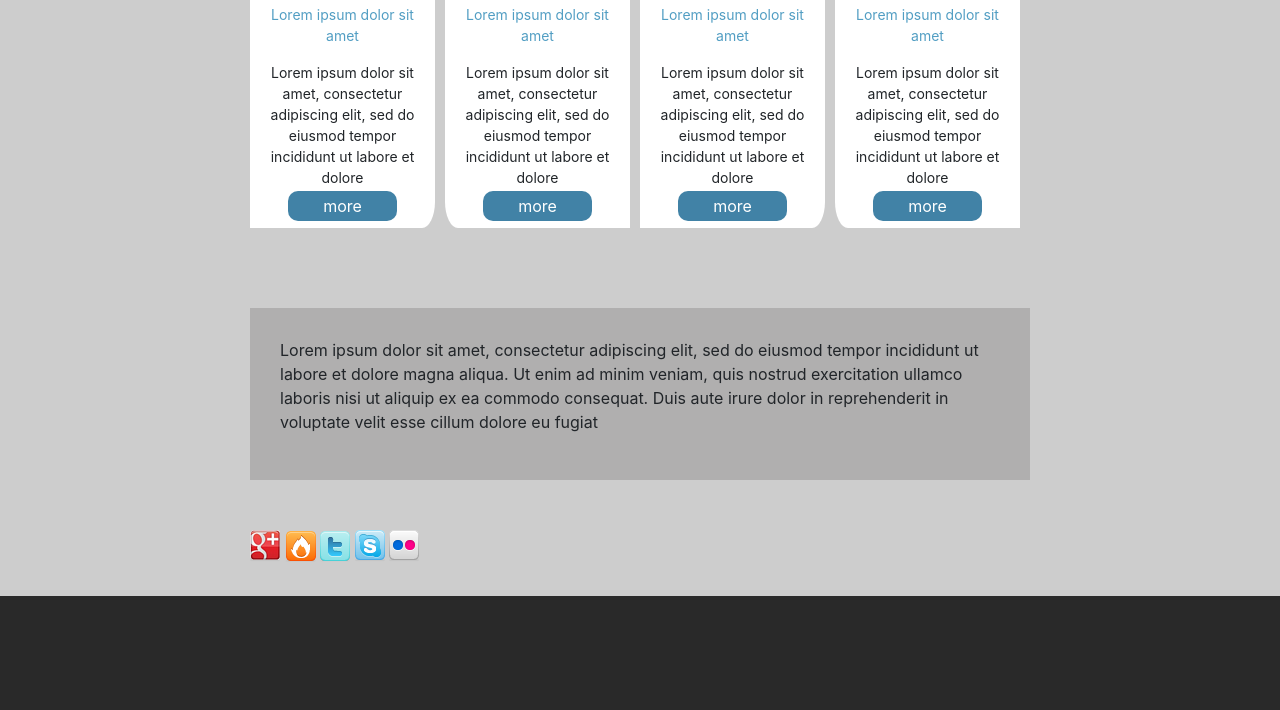
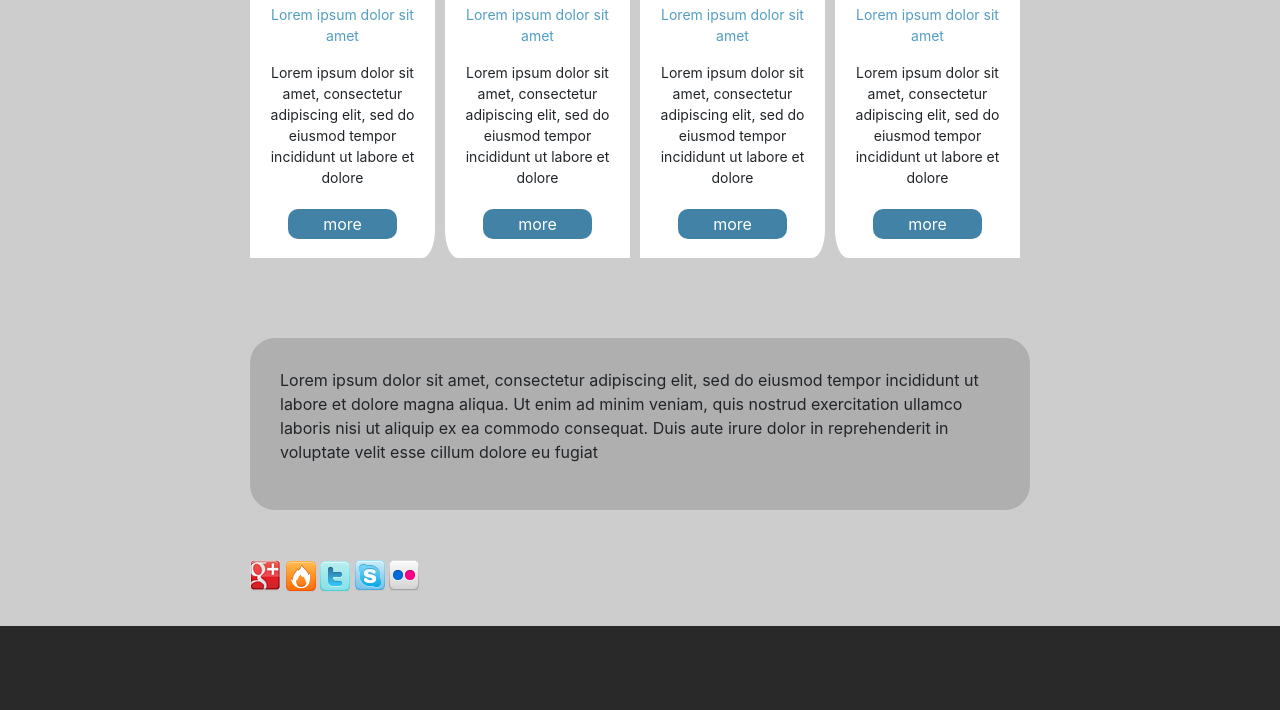
Before and after one commit to Karakrisz/Probafeladat, a plain HTML site: page index.html in a window 1280 px wide. Shown: the part 749-1459 px from the top of the page. Drawn offline with nearby package versions, Linux system fonts and the light colour scheme.

Commit message:
javitasok

```diff
--- a/css/style.css
+++ b/css/style.css
@@ -26,14 +26,6 @@ nav {
     position: relative;
     top: 4em;
     line-height: 100%;
-}
-
-
-/* Section */
-
-section.stretch {
-    height: 1500px;
-    width: 100%;
 }
 
 
@@ -185,6 +177,7 @@ a,
     border-bottom-left-radius: 10px 10px;
     border-top-right-radius: 10px 10px;
     border-bottom-right-radius: 10px 10px;
+    top: 0.5em;
 
 }
 
@@ -217,6 +210,7 @@ a,
     height: auto;
     border-top-left-radius: 10%;
     border-bottom-right-radius: 7%;
+    padding-bottom: 30px;
 }
 
 .A_doboz:hover {
@@ -230,6 +224,7 @@ a,
     width: 230px;
     height: auto;
     border-bottom-left-radius: 7%;
+    padding-bottom: 30px;
 }
 
 .B_doboz:hover {
@@ -246,6 +241,7 @@ a,
     height: auto;
     border-top-left-radius: 10%;
     border-bottom-right-radius: 7%;
+    padding-bottom: 30px;
 }
 
 .C_doboz:hover {
@@ -259,6 +255,7 @@ a,
     width: 230px;
     height: auto;
     border-bottom-left-radius: 7%;
+    padding-bottom: 30px;
 }
 
 .D_doboz:hover {
@@ -269,6 +266,10 @@ a,
 .szoveg_doboz {
     padding: 30px;
     background-color: #b0afaf;
+    border-top-left-radius: 25px;
+    border-bottom-left-radius: 25px;
+    border-top-right-radius: 25px;
+    border-bottom-right-radius: 25px;
 }
 .iconok {
    padding: 50px 0;
```
